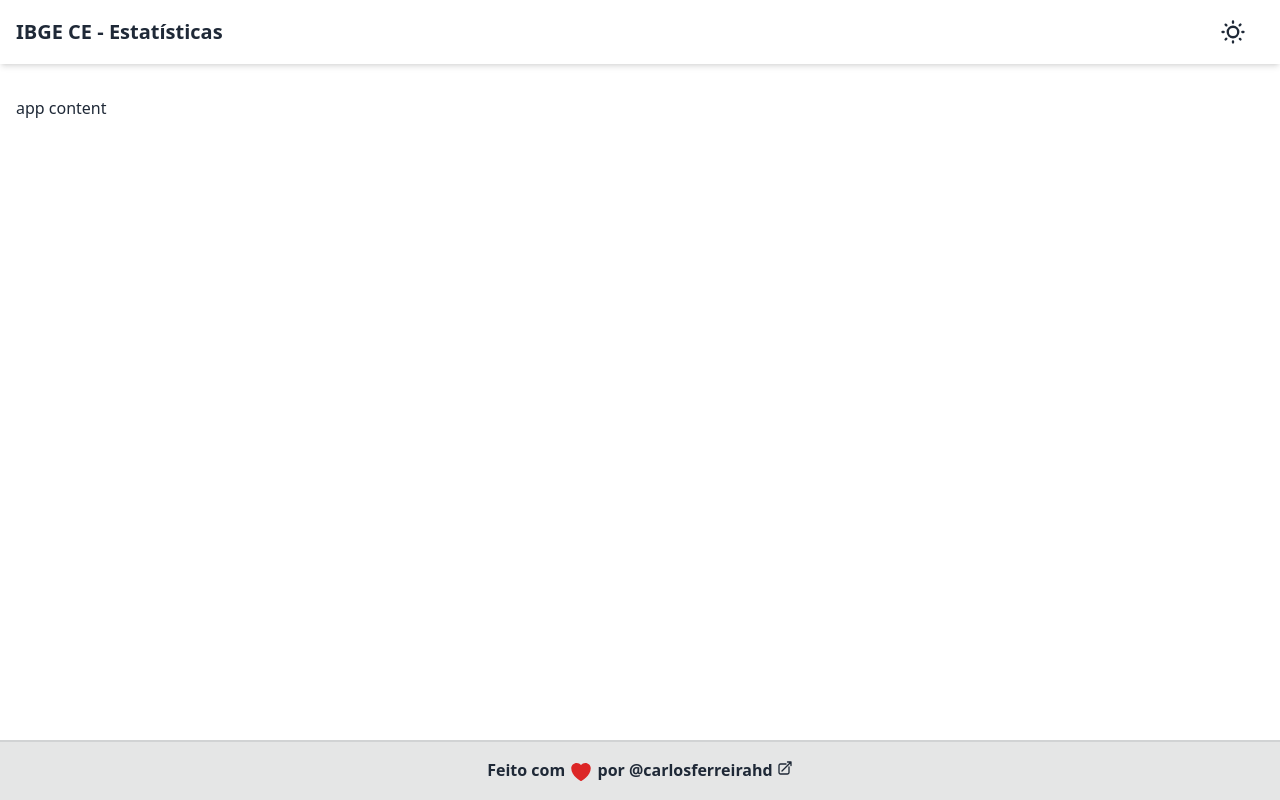
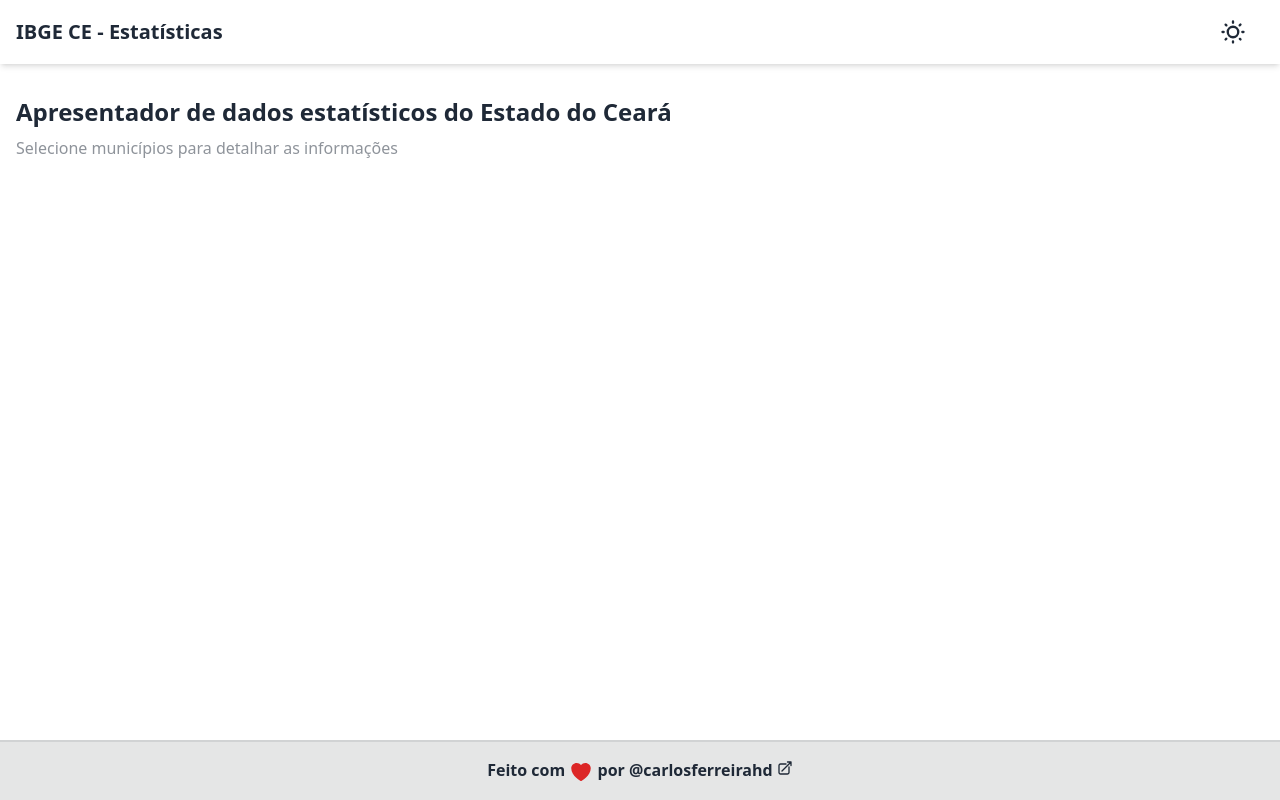
Before and after one commit to carlosferreirahd/ibge-ce-cities-statistics-webapp, a React (Vite) app: page / in a window 1280 px wide. Built offline with nearby package versions, Linux system fonts and the light colour scheme.

Commit message:
feat: defining first routes and add home page

```diff
--- a/src/App.tsx
+++ b/src/App.tsx
@@ -1,21 +1,25 @@
+import { BrowserRouter } from "react-router-dom";
 import { ThemeProvider } from "@/context/theme";
 import { Header } from "@/components/header";
 import { Footer } from "@/components/footer";
+import Routes from "./routes";
 
 function App() {
 
   return (
+    <BrowserRouter>
       <ThemeProvider>
         <div className="min-h-screen flex flex-col">
           <Header />
           <div className="flex-1 flex">
-          <div className="container py-8">
-            app content
-          </div>
+            <main className="container py-8">
+              <Routes />
+            </main>
           </div>
           <Footer />
         </div>
       </ThemeProvider>
+    </BrowserRouter>
   );
 }
 
--- /dev/null
+++ b/src/pages/home/index.tsx
@@ -0,0 +1,13 @@
+export function Home() {
+
+  return (
+    <section className="w-full h-full">
+      <h2 className="text-base-content text-2xl font-bold">
+        Apresentador de dados estatísticos do Estado do Ceará
+      </h2>
+      <p className="text-base-content opacity-50 mt-2">
+        Selecione municípios para detalhar as informações
+      </p>
+    </section>
+  );
+}
--- /dev/null
+++ b/src/routes.tsx
@@ -0,0 +1,13 @@
+import { Routes as DomRoutes, Route } from "react-router-dom";
+import { Home } from "@/pages/home";
+
+export default function Routes() {
+  return (
+    <DomRoutes>
+      <Route
+        path="*"
+        element={<Home />}
+      />
+    </DomRoutes>
+  );
+}
```
Lines whose indentation alone changed are shown as unchanged.
